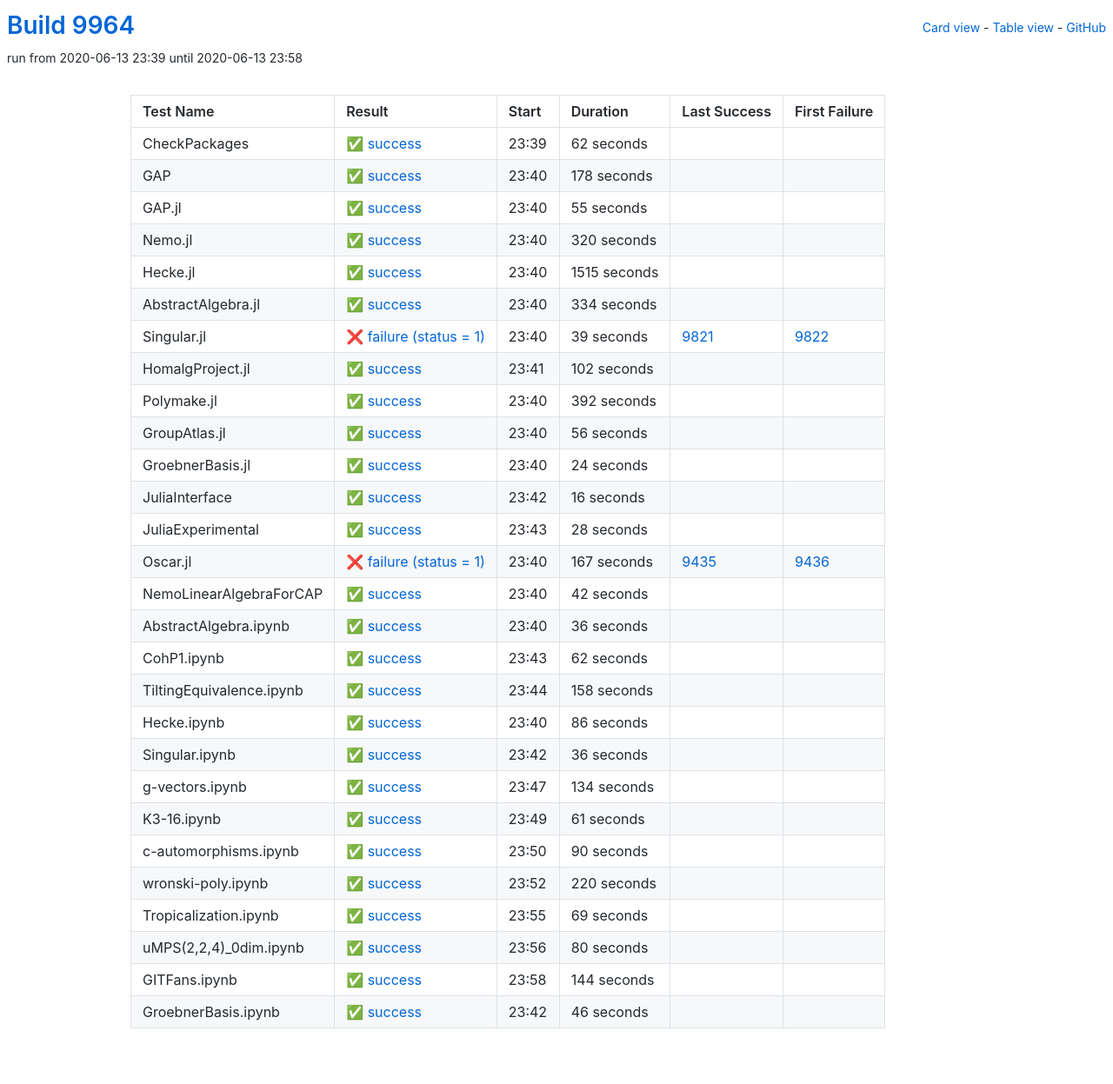
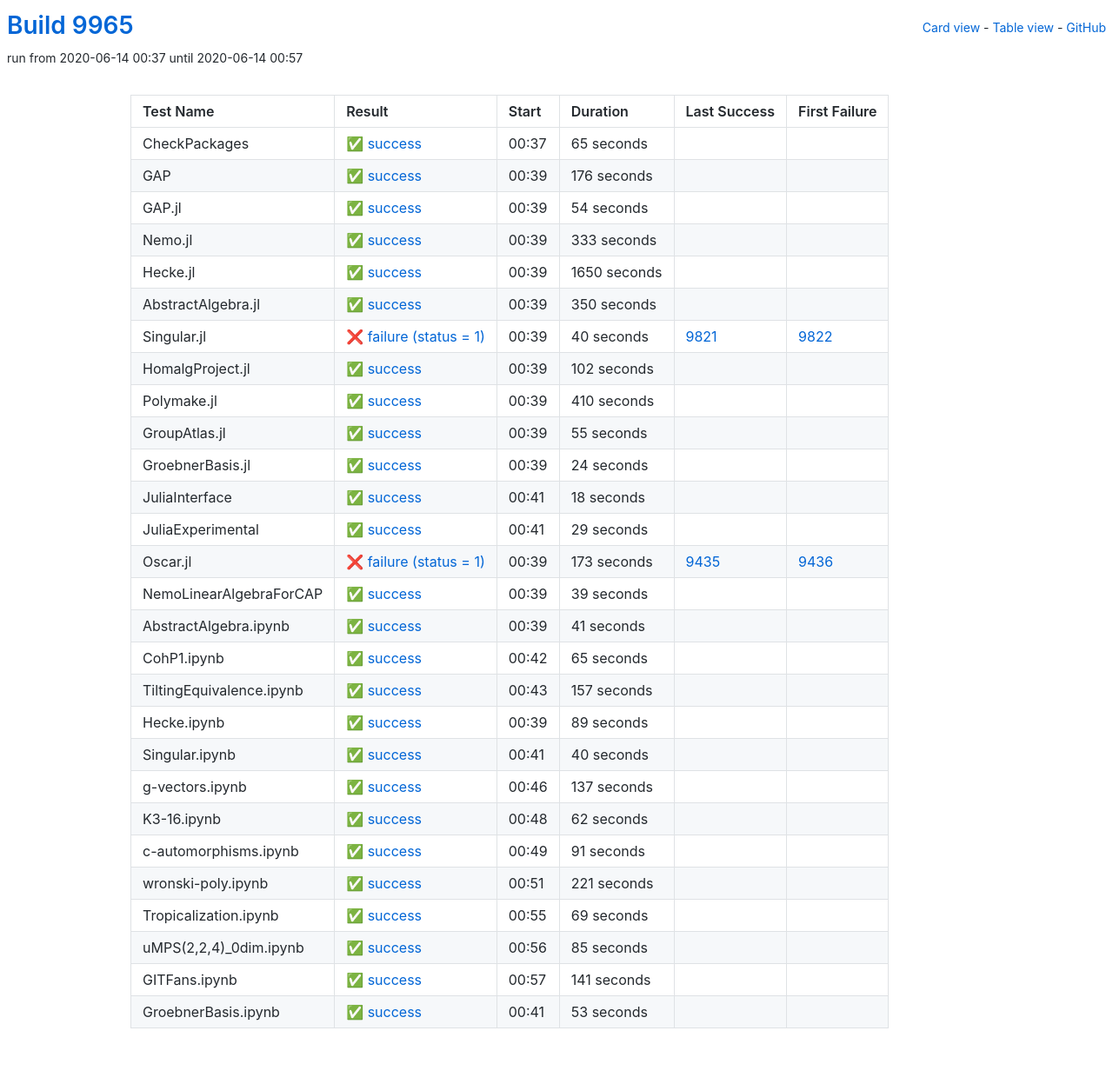
Before and after one commit to oscar-system/oscar-ci-status, a Jekyll site: the page built from table.html, in a window 1280 px wide. Shown: the whole page at 87% size. Built offline with Jekyll 4.4.1, drawn with Linux system fonts in a browser that asks for light colours.

Commit message:
Build #9965

```diff
--- a/_data/ci.yml
+++ b/_data/ci.yml
@@ -1,6 +1,6 @@
 ---
-build: 9964
-build_url: https://oscarci.mathematik.uni-kl.de/job/oscar/9964/
+build: 9965
+build_url: https://oscarci.mathematik.uni-kl.de/job/oscar/9965/
 job: oscar
 organization: oscar-system
 repo: oscar-ci-status
@@ -8,92 +8,92 @@
 tests:
 - name: CheckPackages
   id: checkpackages
-  log: https://oscarci.mathematik.uni-kl.de/job/oscar/9964/artifact/logs/build-9964/CheckPackages.log
-  start: 2020-06-13 23:39
+  log: https://oscarci.mathematik.uni-kl.de/job/oscar/9965/artifact/logs/build-9965/CheckPackages.log
+  start: 2020-06-14 00:37
   success: true
   exitcode: 0
   status: success
-  duration: 62
+  duration: 65
   last_success: false
   last_success_url:
   first_failure: false
   first_failure_url:
 - name: GAP
   id: gap
-  log: https://oscarci.mathematik.uni-kl.de/job/oscar/9964/artifact/logs/build-9964/GAP.log
-  start: 2020-06-13 23:40
+  log: https://oscarci.mathematik.uni-kl.de/job/oscar/9965/artifact/logs/build-9965/GAP.log
+  start: 2020-06-14 00:39
   success: true
   exitcode: 0
   status: success
-  duration: 178
+  duration: 176
   last_success: false
   last_success_url:
   first_failure: false
   first_failure_url:
 - name: GAP.jl
   id: gap-jl
-  log: https://oscarci.mathematik.uni-kl.de/job/oscar/9964/artifact/logs/build-9964/GAP.jl.log
-  start: 2020-06-13 23:40
+  log: https://oscarci.mathematik.uni-kl.de/job/oscar/9965/artifact/logs/build-9965/GAP.jl.log
+  start: 2020-06-14 00:39
   success: true
   exitcode: 0
   status: success
-  duration: 55
+  duration: 54
   last_success: false
   last_success_url:
   first_failure: false
   first_failure_url:
 - name: Nemo.jl
   id: nemo-jl
-  log: https://oscarci.mathematik.uni-kl.de/job/oscar/9964/artifact/logs/build-9964/Nemo.jl.log
-  start: 2020-06-13 23:40
+  log: https://oscarci.mathematik.uni-kl.de/job/oscar/9965/artifact/logs/build-9965/Nemo.jl.log
+  start: 2020-06-14 00:39
   success: true
   exitcode: 0
   status: success
-  duration: 320
+  duration: 333
   last_success: false
   last_success_url:
   first_failure: false
   first_failure_url:
 - name: Hecke.jl
   id: hecke-jl
-  log: https://oscarci.mathematik.uni-kl.de/job/oscar/9964/artifact/logs/build-9964/Hecke.jl.log
-  start: 2020-06-13 23:40
+  log: https://oscarci.mathematik.uni-kl.de/job/oscar/9965/artifact/logs/build-9965/Hecke.jl.log
+  start: 2020-06-14 00:39
   success: true
   exitcode: 0
   status: success
-  duration: 1515
+  duration: 1650
   last_success: false
   last_success_url:
   first_failure: false
   first_failure_url:
 - name: AbstractAlgebra.jl
   id: abstractalgebra-jl
-  log: https://oscarci.mathematik.uni-kl.de/job/oscar/9964/artifact/logs/build-9964/AbstractAlgebra.jl.log
-  start: 2020-06-13 23:40
+  log: https://oscarci.mathematik.uni-kl.de/job/oscar/9965/artifact/logs/build-9965/AbstractAlgebra.jl.log
+  start: 2020-06-14 00:39
   success: true
   exitcode: 0
   status: success
-  duration: 334
+  duration: 350
   last_success: false
   last_success_url:
   first_failure: false
   first_failure_url:
 - name: Singular.jl
   id: singular-jl
-  log: https://oscarci.mathematik.uni-kl.de/job/oscar/9964/artifact/logs/build-9964/Singular.jl.log
-  start: 2020-06-13 23:40
+  log: https://oscarci.mathematik.uni-kl.de/job/oscar/9965/artifact/logs/build-9965/Singular.jl.log
+  start: 2020-06-14 00:39
   success: false
   exitcode: 1
   status: failure
-  duration: 39
+  duration: 40
   last_success: 9821
   last_success_url: https://oscarci.mathematik.uni-kl.de/job/oscar/9821/
   first_failure: 9822
   first_failure_url: https://oscarci.mathematik.uni-kl.de/job/oscar/9822/
 - name: HomalgProject.jl
   id: homalgproject-jl
-  log: https://oscarci.mathematik.uni-kl.de/job/oscar/9964/artifact/logs/build-9964/HomalgProject.jl.log
-  start: 2020-06-13 23:41
+  log: https://oscarci.mathematik.uni-kl.de/job/oscar/9965/artifact/logs/build-9965/HomalgProject.jl.log
+  start: 2020-06-14 00:39
   success: true
   exitcode: 0
   status: success
@@ -104,32 +104,32 @@
   first_failure_url:
 - name: Polymake.jl
   id: polymake-jl
-  log: https://oscarci.mathematik.uni-kl.de/job/oscar/9964/artifact/logs/build-9964/Polymake.jl.log
-  start: 2020-06-13 23:40
+  log: https://oscarci.mathematik.uni-kl.de/job/oscar/9965/artifact/logs/build-9965/Polymake.jl.log
+  start: 2020-06-14 00:39
   success: true
   exitcode: 0
   status: success
-  duration: 392
+  duration: 410
   last_success: false
   last_success_url:
   first_failure: false
   first_failure_url:
 - name: GroupAtlas.jl
   id: groupatlas-jl
-  log: https://oscarci.mathematik.uni-kl.de/job/oscar/9964/artifact/logs/build-9964/GroupAtlas.jl.log
-  start: 2020-06-13 23:40
+  log: https://oscarci.mathematik.uni-kl.de/job/oscar/9965/artifact/logs/build-9965/GroupAtlas.jl.log
+  start: 2020-06-14 00:39
   success: true
   exitcode: 0
   status: success
-  duration: 56
+  duration: 55
   last_success: false
   last_success_url:
   first_failure: false
   first_failure_url:
 - name: GroebnerBasis.jl
   id: groebnerbasis-jl
-  log: https://oscarci.mathematik.uni-kl.de/job/oscar/9964/artifact/logs/build-9964/GroebnerBasis.jl.log
-  start: 2020-06-13 23:40
+  log: https://oscarci.mathematik.uni-kl.de/job/oscar/9965/artifact/logs/build-9965/GroebnerBasis.jl.log
+  start: 2020-06-14 00:39
   success: true
   exitcode: 0
   status: success
@@ -140,68 +140,128 @@
   first_failure_url:
 - name: JuliaInterface
   id: juliainterface
-  log: https://oscarci.mathematik.uni-kl.de/job/oscar/9964/artifact/logs/build-9964/JuliaInterface.log
-  start: 2020-06-13 23:42
+  log: https://oscarci.mathematik.uni-kl.de/job/oscar/9965/artifact/logs/build-9965/JuliaInterface.log
+  start: 2020-06-14 00:41
   success: true
   exitcode: 0
   status: success
-  duration: 16
+  duration: 18
   last_success: false
   last_success_url:
   first_failure: false
   first_failure_url:
 - name: JuliaExperimental
   id: juliaexperimental
-  log: https://oscarci.mathematik.uni-kl.de/job/oscar/9964/artifact/logs/build-9964/JuliaExperimental.log
-  start: 2020-06-13 23:43
+  log: https://oscarci.mathematik.uni-kl.de/job/oscar/9965/artifact/logs/build-9965/JuliaExperimental.log
+  start: 2020-06-14 00:41
   success: true
   exitcode: 0
   status: success
-  duration: 28
+  duration: 29
   last_success: false
   last_success_url:
   first_failure: false
   first_failure_url:
 - name: Oscar.jl
   id: oscar-jl
-  log: https://oscarci.mathematik.uni-kl.de/job/oscar/9964/artifact/logs/build-9964/Oscar.jl.log
-  start: 2020-06-13 23:40
+  log: https://oscarci.mathematik.uni-kl.de/job/oscar/9965/artifact/logs/build-9965/Oscar.jl.log
+  start: 2020-06-14 00:39
   success: false
   exitcode: 1
   status: failure
-  duration: 167
+  duration: 173
   last_success: 9435
   last_success_url: https://oscarci.mathematik.uni-kl.de/job/oscar/9435/
   first_failure: 9436
   first_failure_url: https://oscarci.mathematik.uni-kl.de/job/oscar/9436/
 - name: NemoLinearAlgebraForCAP
   id: nemolinearalgebraforcap
-  log: https://oscarci.mathematik.uni-kl.de/job/oscar/9964/artifact/logs/build-9964/NemoLinearAlgebraForCAP.log
-  start: 2020-06-13 23:40
+  log: https://oscarci.mathematik.uni-kl.de/job/oscar/9965/artifact/logs/build-9965/NemoLinearAlgebraForCAP.log
+  start: 2020-06-14 00:39
   success: true
   exitcode: 0
   status: success
-  duration: 42
+  duration: 39
   last_success: false
   last_success_url:
   first_failure: false
   first_failure_url:
 - name: AbstractAlgebra.ipynb
   id: abstractalgebra-ipynb
-  log: https://oscarci.mathematik.uni-kl.de/job/oscar/9964/artifact/logs/build-9964/AbstractAlgebra.ipynb.log
-  start: 2020-06-13 23:40
+  log: https://oscarci.mathematik.uni-kl.de/job/oscar/9965/artifact/logs/build-9965/AbstractAlgebra.ipynb.log
+  start: 2020-06-14 00:39
   success: true
   exitcode: 0
   status: success
-  duration: 36
+  duration: 41
   last_success: false
   last_success_url:
   first_failure: false
   first_failure_url:
 - name: CohP1.ipynb
   id: cohp1-ipynb
-  log: https://oscarci.mathematik.uni-kl.de/job/oscar/9964/artifact/logs/build-9964/CohP1.ipynb.log
-  start: 2020-06-13 23:43
+  log: https://oscarci.mathematik.uni-kl.de/job/oscar/9965/artifact/logs/build-9965/CohP1.ipynb.log
+  start: 2020-06-14 00:42
+  success: true
+  exitcode: 0
+  status: success
+  duration: 65
+  last_success: false
+  last_success_url:
+  first_failure: false
+  first_failure_url:
+- name: TiltingEquivalence.ipynb
+  id: tiltingequivalence-ipynb
+  log: https://oscarci.mathematik.uni-kl.de/job/oscar/9965/artifact/logs/build-9965/TiltingEquivalence.ipynb.log
+  start: 2020-06-14 00:43
+  success: true
+  exitcode: 0
+  status: success
+  duration: 157
+  last_success: false
+  last_success_url:
+  first_failure: false
+  first_failure_url:
+- name: Hecke.ipynb
+  id: hecke-ipynb
+  log: https://oscarci.mathematik.uni-kl.de/job/oscar/9965/artifact/logs/build-9965/Hecke.ipynb.log
+  start: 2020-06-14 00:39
+  success: true
+  exitcode: 0
+  status: success
+  duration: 89
+  last_success: false
+  last_success_url:
+  first_failure: false
+  first_failure_url:
+- name: Singular.ipynb
+  id: singular-ipynb
+  log: https://oscarci.mathematik.uni-kl.de/job/oscar/9965/artifact/logs/build-9965/Singular.ipynb.log
+  start: 2020-06-14 00:41
+  success: true
+  exitcode: 0
+  status: success
+  duration: 40
+  last_success: false
+  last_success_url:
+  first_failure: false
+  first_failure_url:
+- name: g-vectors.ipynb
+  id: g-vectors-ipynb
+  log: https://oscarci.mathematik.uni-kl.de/job/oscar/9965/artifact/logs/build-9965/g-vectors.ipynb.log
+  start: 2020-06-14 00:46
+  success: true
+  exitcode: 0
+  status: success
+  duration: 137
+  last_success: false
+  last_success_url:
+  first_failure: false
+  first_failure_url:
+- name: K3-16.ipynb
+  id: k3-16-ipynb
+  log: https://oscarci.mathematik.uni-kl.de/job/oscar/9965/artifact/logs/build-9965/K3-16.ipynb.log
+  start: 2020-06-14 00:48
   success: true
   exitcode: 0
   status: success
@@ -210,94 +270,34 @@
   last_success_url:
   first_failure: false
   first_failure_url:
-- name: TiltingEquivalence.ipynb
-  id: tiltingequivalence-ipynb
-  log: https://oscarci.mathematik.uni-kl.de/job/oscar/9964/artifact/logs/build-9964/TiltingEquivalence.ipynb.log
-  start: 2020-06-13 23:44
+- name: c-automorphisms.ipynb
+  id: c-automorphisms-ipynb
+  log: https://oscarci.mathematik.uni-kl.de/job/oscar/9965/artifact/logs/build-9965/c-automorphisms.ipynb.log
+  start: 2020-06-14 00:49
   success: true
   exitcode: 0
   status: success
-  duration: 158
-  last_success: false
-  last_success_url:
-  first_failure: false
-  first_failure_url:
-- name: Hecke.ipynb
-  id: hecke-ipynb
-  log: https://oscarci.mathematik.uni-kl.de/job/oscar/9964/artifact/logs/build-9964/Hecke.ipynb.log
-  start: 2020-06-13 23:40
-  success: true
-  exitcode: 0
-  status: success
-  duration: 86
-  last_success: false
-  last_success_url:
-  first_failure: false
-  first_failure_url:
-- name: Singular.ipynb
-  id: singular-ipynb
-  log: https://oscarci.mathematik.uni-kl.de/job/oscar/9964/artifact/logs/build-9964/Singular.ipynb.log
-  start: 2020-06-13 23:42
-  success: true
-  exitcode: 0
-  status: success
-  duration: 36
-  last_success: false
-  last_success_url:
-  first_failure: false
-  first_failure_url:
-- name: g-vectors.ipynb
-  id: g-vectors-ipynb
-  log: https://oscarci.mathematik.uni-kl.de/job/oscar/9964/artifact/logs/build-9964/g-vectors.ipynb.log
-  start: 2020-06-13 23:47
-  success: true
-  exitcode: 0
-  status: success
-  duration: 134
-  last_success: false
-  last_success_url:
-  first_failure: false
-  first_failure_url:
-- name: K3-16.ipynb
-  id: k3-16-ipynb
-  log: https://oscarci.mathematik.uni-kl.de/job/oscar/9964/artifact/logs/build-9964/K3-16.ipynb.log
-  start: 2020-06-13 23:49
-  success: true
-  exitcode: 0
-  status: success
-  duration: 61
-  last_success: false
-  last_success_url:
-  first_failure: false
-  first_failure_url:
-- name: c-automorphisms.ipynb
-  id: c-automorphisms-ipynb
-  log: https://oscarci.mathematik.uni-kl.de/job/oscar/9964/artifact/logs/build-9964/c-automorphisms.ipynb.log
-  start: 2020-06-13 23:50
-  success: true
-  exitcode: 0
-  status: success
-  duration: 90
+  duration: 91
   last_success: false
   last_success_url:
   first_failure: false
   first_failure_url:
 - name: wronski-poly.ipynb
   id: wronski-poly-ipynb
-  log: https://oscarci.mathematik.uni-kl.de/job/oscar/9964/artifact/logs/build-9964/wronski-poly.ipynb.log
-  start: 2020-06-13 23:52
+  log: https://oscarci.mathematik.uni-kl.de/job/oscar/9965/artifact/logs/build-9965/wronski-poly.ipynb.log
+  start: 2020-06-14 00:51
   success: true
   exitcode: 0
   status: success
-  duration: 220
+  duration: 221
   last_success: false
   last_success_url:
   first_failure: false
   first_failure_url:
 - name: Tropicalization.ipynb
   id: tropicalization-ipynb
-  log: https://oscarci.mathematik.uni-kl.de/job/oscar/9964/artifact/logs/build-9964/Tropicalization.ipynb.log
-  start: 2020-06-13 23:55
+  log: https://oscarci.mathematik.uni-kl.de/job/oscar/9965/artifact/logs/build-9965/Tropicalization.ipynb.log
+  start: 2020-06-14 00:55
   success: true
   exitcode: 0
   status: success
@@ -308,36 +308,36 @@
   first_failure_url:
 - name: uMPS(2,2,4)_0dim.ipynb
   id: umps-2-2-4-0dim-ipynb
-  log: https://oscarci.mathematik.uni-kl.de/job/oscar/9964/artifact/logs/build-9964/uMPS-2-2-4-_0dim.ipynb.log
-  start: 2020-06-13 23:56
+  log: https://oscarci.mathematik.uni-kl.de/job/oscar/9965/artifact/logs/build-9965/uMPS-2-2-4-_0dim.ipynb.log
+  start: 2020-06-14 00:56
   success: true
   exitcode: 0
   status: success
-  duration: 80
+  duration: 85
   last_success: false
   last_success_url:
   first_failure: false
   first_failure_url:
 - name: GITFans.ipynb
   id: gitfans-ipynb
-  log: https://oscarci.mathematik.uni-kl.de/job/oscar/9964/artifact/logs/build-9964/GITFans.ipynb.log
-  start: 2020-06-13 23:58
+  log: https://oscarci.mathematik.uni-kl.de/job/oscar/9965/artifact/logs/build-9965/GITFans.ipynb.log
+  start: 2020-06-14 00:57
   success: true
   exitcode: 0
   status: success
-  duration: 144
+  duration: 141
   last_success: false
   last_success_url:
   first_failure: false
   first_failure_url:
 - name: GroebnerBasis.ipynb
   id: groebnerbasis-ipynb
-  log: https://oscarci.mathematik.uni-kl.de/job/oscar/9964/artifact/logs/build-9964/GroebnerBasis.ipynb.log
-  start: 2020-06-13 23:42
+  log: https://oscarci.mathematik.uni-kl.de/job/oscar/9965/artifact/logs/build-9965/GroebnerBasis.ipynb.log
+  start: 2020-06-14 00:41
   success: true
   exitcode: 0
   status: success
-  duration: 46
+  duration: 53
   last_success: false
   last_success_url:
   first_failure: false
```
Also changed, not shown: README.md.
